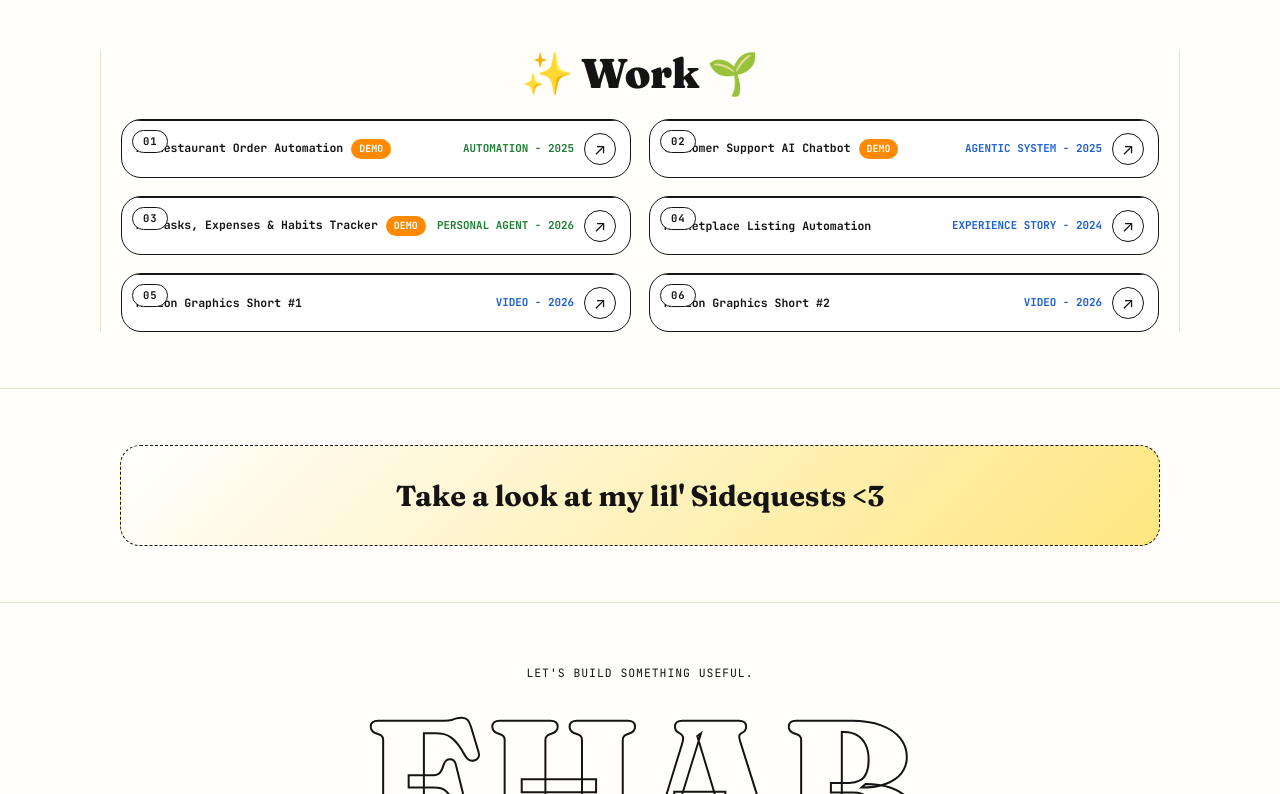
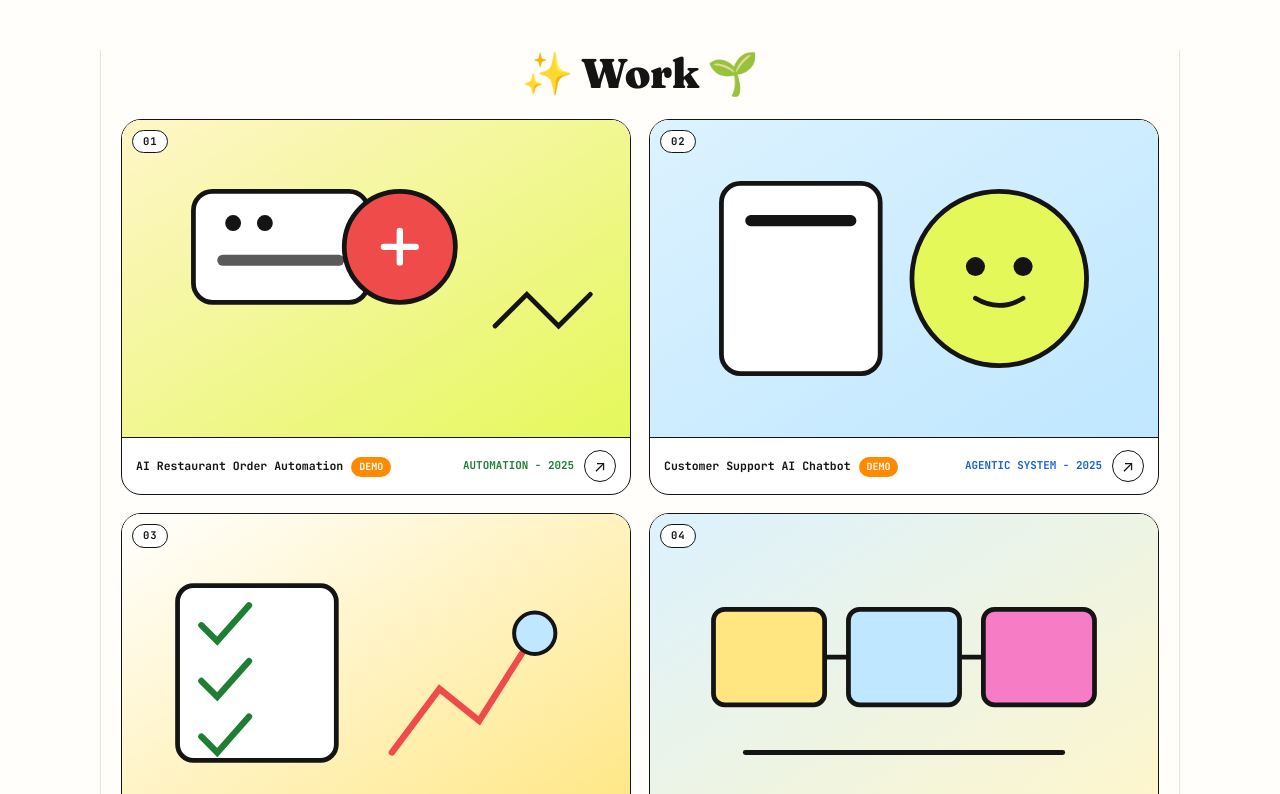
Before and after one commit to EhabNasser-web/ehab-portfolio-2, a React (Vite) app: page / in a window 1280 px wide. Shown: the part 1006-1800 px from the top of the page. Built offline with nearby package versions, Linux system fonts and the light colour scheme.

Commit message:
Fix cover span display block (covers invisible, numbers overlapped titles)

```diff
--- a/src/styles.css
+++ b/src/styles.css
@@ -76,7 +76,7 @@ html:not(.paused) .dot{animation:drift linear infinite alternate}
 .grid2{display:grid;grid-template-columns:1fr 1fr;gap:18px}
 @media(max-width:760px){.grid2{grid-template-columns:1fr}}
 .pcard{border:1.5px solid var(--ink);border-radius:var(--radius);overflow:hidden;text-decoration:none;background:#fff;position:relative;display:block}
-.pcard .cover{position:relative;aspect-ratio:16/10;background:#f4efe2;overflow:hidden}
+.pcard .cover{display:block;position:relative;aspect-ratio:16/10;background:#f4efe2;overflow:hidden}
 .pcard .cover img{position:absolute;inset:0;width:100%;height:100%;object-fit:cover;transition:opacity .3s ease}
 .pcard .cover img.alt{opacity:0}
 .pcard:hover .cover img.alt{opacity:1}
@@ -84,7 +84,7 @@ html:not(.paused) .dot{animation:drift linear infinite alternate}
 .pcard .tint{position:absolute;inset:0;background:var(--yellow);opacity:0;transition:opacity .3s}
 .pcard:hover .tint{opacity:.22}
 .pcard .row{display:flex;justify-content:space-between;align-items:center;gap:10px;padding:12px 14px;border-top:1.5px solid var(--ink)}
-.pcard .t{font-family:var(--mono);font-size:.72rem;font-weight:700}
+.pcard .t{font-family:var(--mono);font-size:.72rem;font-weight:700;flex:1;min-width:0}
 .pcard .s{font-family:var(--mono);font-size:.68rem;font-weight:700;margin-inline-start:auto}
 .num{position:absolute;top:10px;inset-inline-start:10px;background:#fff;border:1.5px solid var(--ink);border-radius:999px;padding:2px 10px;font-size:.66rem;font-weight:700}
 .go{display:grid;place-items:center;width:32px;height:32px;flex:none;border:1.5px solid var(--ink);border-radius:50%;background:#fff;font-size:1rem;transition:background-color .25s ease,color .25s ease,border-color .25s ease}
```
